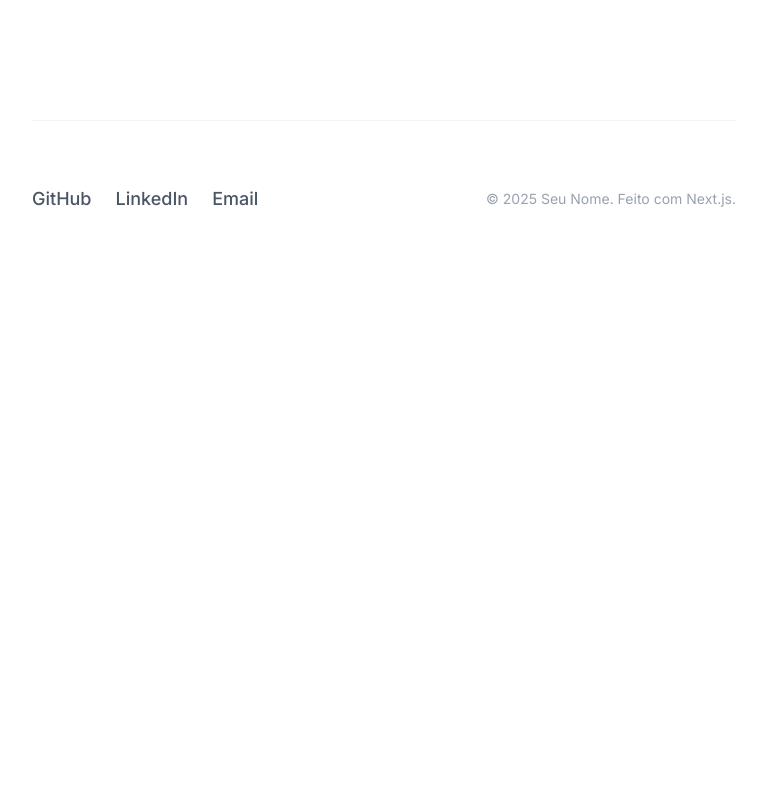
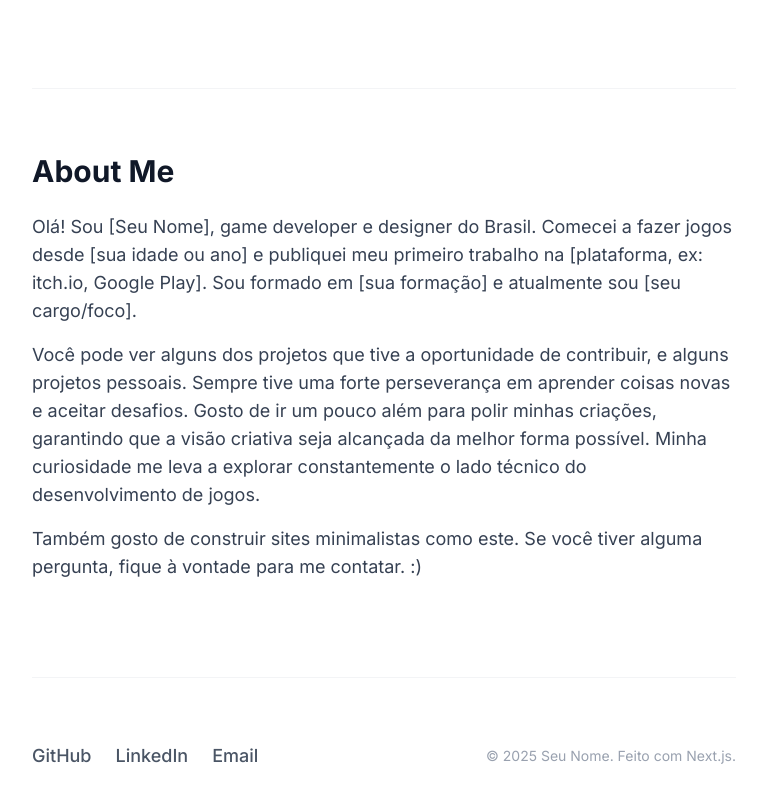
Before and after one commit to lucas85235/My-Portfolio, a Next.js app: page / in a window 1280 px wide. Shown: the part 1098-1900 px from the top of the page, without its empty margins (256-1022 px from the left). Before the commit the page ends 1375 px from the top, so only its background shows below. Built offline with nearby package versions, Linux system fonts and the light colour scheme.

Commit message:
Add sections

```diff
--- a/src/app/page.tsx
+++ b/src/app/page.tsx
@@ -1,5 +1,6 @@
 import { HeaderBio } from '@/components/HeaderBio';
 import { ProjectItem } from '@/components/ProjectItem';
+import { AboutSection } from '@/components/AboutSection'; // <-- Novo Import
 import { Footer } from '@/components/Footer'; // Importe o novo componente
 import { MOCK_PROJECTS } from '@/data/projects';
 
@@ -14,17 +15,21 @@ export default function Home() {
         <h2 className="text-3xl font-bold mb-6 text-gray-900 dark:text-gray-50">
           Trabalhos
         </h2>
-
         <div className="space-y-6">
           {MOCK_PROJECTS.map((project) => (
             <ProjectItem key={project.id} project={project} />
           ))}
         </div>
-
       </section>
 
-      {/* 3. Footer */}
-      <Footer />
+      {/* 3. Seção Sobre Mim (ABOUT) */}
+      <AboutSection />
+
+      {/* 4. Footer (CONTACT - vamos colocar o ID aqui) */}
+      <div id="contact">
+        <Footer />
+      </div>
+
     </main>
   );
 }
--- /dev/null
+++ b/src/components/AboutSection.tsx
@@ -0,0 +1,23 @@
+import React from 'react';
+
+export const AboutSection: React.FC = () => {
+    return (
+        <section id="about" className="pt-16 pb-16 border-t border-gray-100 dark:border-gray-800">
+            <h2 className="text-3xl font-bold mb-6 text-gray-900 dark:text-gray-50">
+                About Me
+            </h2>
+
+            <div className="text-lg space-y-4 text-gray-700 dark:text-gray-300">
+                <p>
+                    Olá! Sou [Seu Nome], game developer e designer do Brasil. Comecei a fazer jogos desde [sua idade ou ano] e publiquei meu primeiro trabalho na [plataforma, ex: itch.io, Google Play]. Sou formado em [sua formação] e atualmente sou [seu cargo/foco].
+                </p>
+                <p>
+                    Você pode ver alguns dos projetos que tive a oportunidade de contribuir, e alguns projetos pessoais. Sempre tive uma forte perseverança em aprender coisas novas e aceitar desafios. Gosto de ir um pouco além para polir minhas criações, garantindo que a visão criativa seja alcançada da melhor forma possível. Minha curiosidade me leva a explorar constantemente o lado técnico do desenvolvimento de jogos.
+                </p>
+                <p>
+                    Também gosto de construir sites minimalistas como este. Se você tiver alguma pergunta, fique à vontade para me contatar. :)
+                </p>
+            </div>
+        </section>
+    );
+};
```
